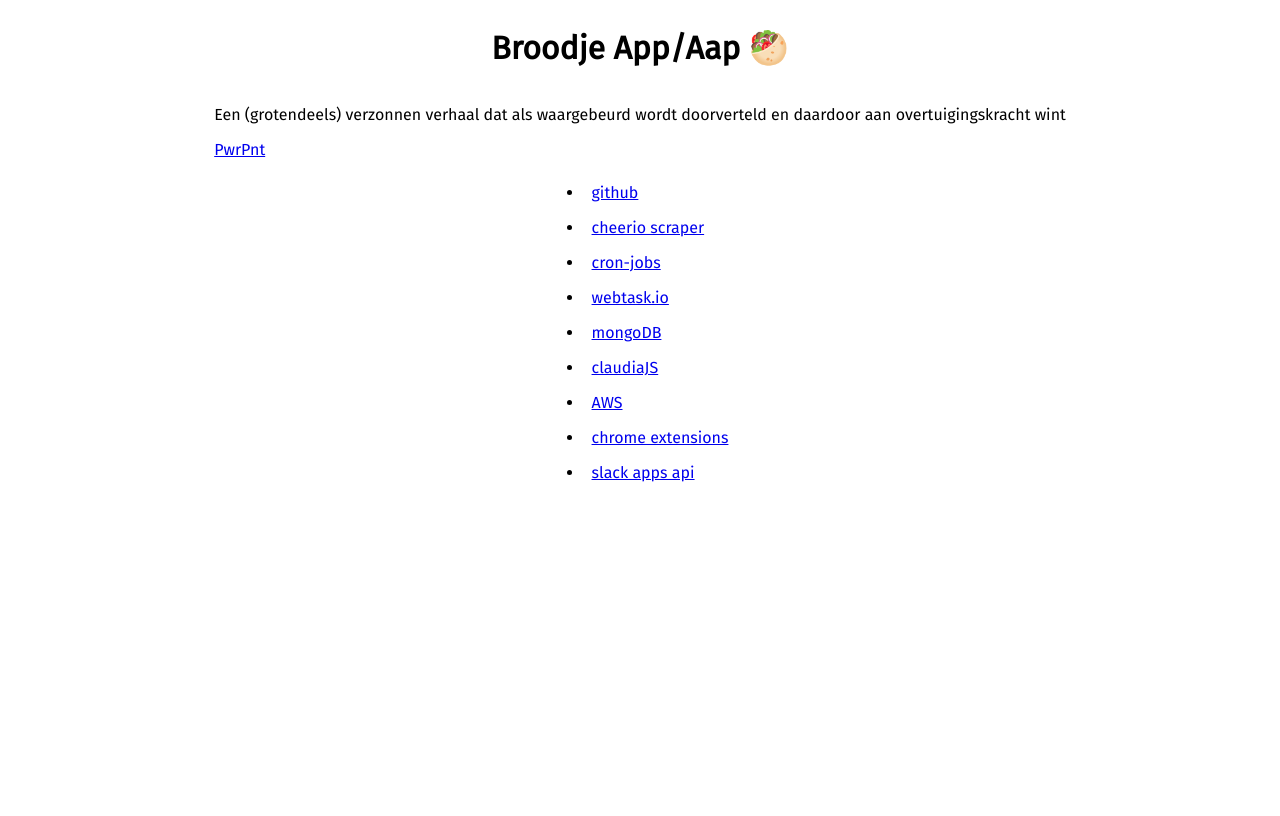
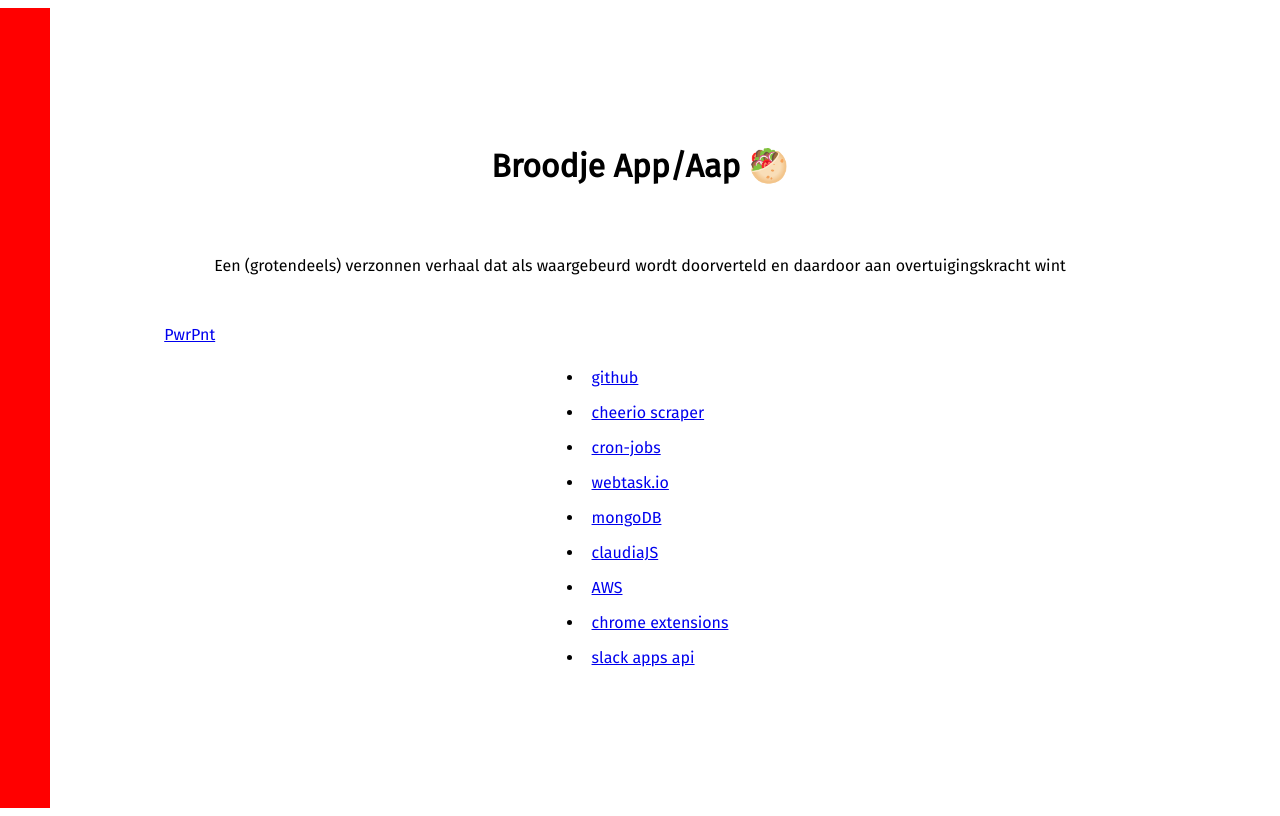
Before and after one commit to ThomasAndrewMacLean/broodjeApp, a browser extension: page docs/index.html in a window 1280 px wide. Drawn offline with Linux system fonts and the light colour scheme.

Commit message:
Update style.css

```diff
--- a/docs/style.css
+++ b/docs/style.css
@@ -4,8 +4,25 @@ body {
     flex-direction: column;
     justify-content: center;
     align-items: center;
+    height:100vh;
 }
 
+body::after {
+    content: "";
+    background: red;
+    width: 50px;
+    height: 100%;
+    position: absolute;
+    z-index: 0;
+    left: 0;
+}
+h1{
+    z-index: 1
+}
+p{
+    z-index: 1;
+        margin:50px;
+}
 li {
     padding: 0.5rem;
 }
```
